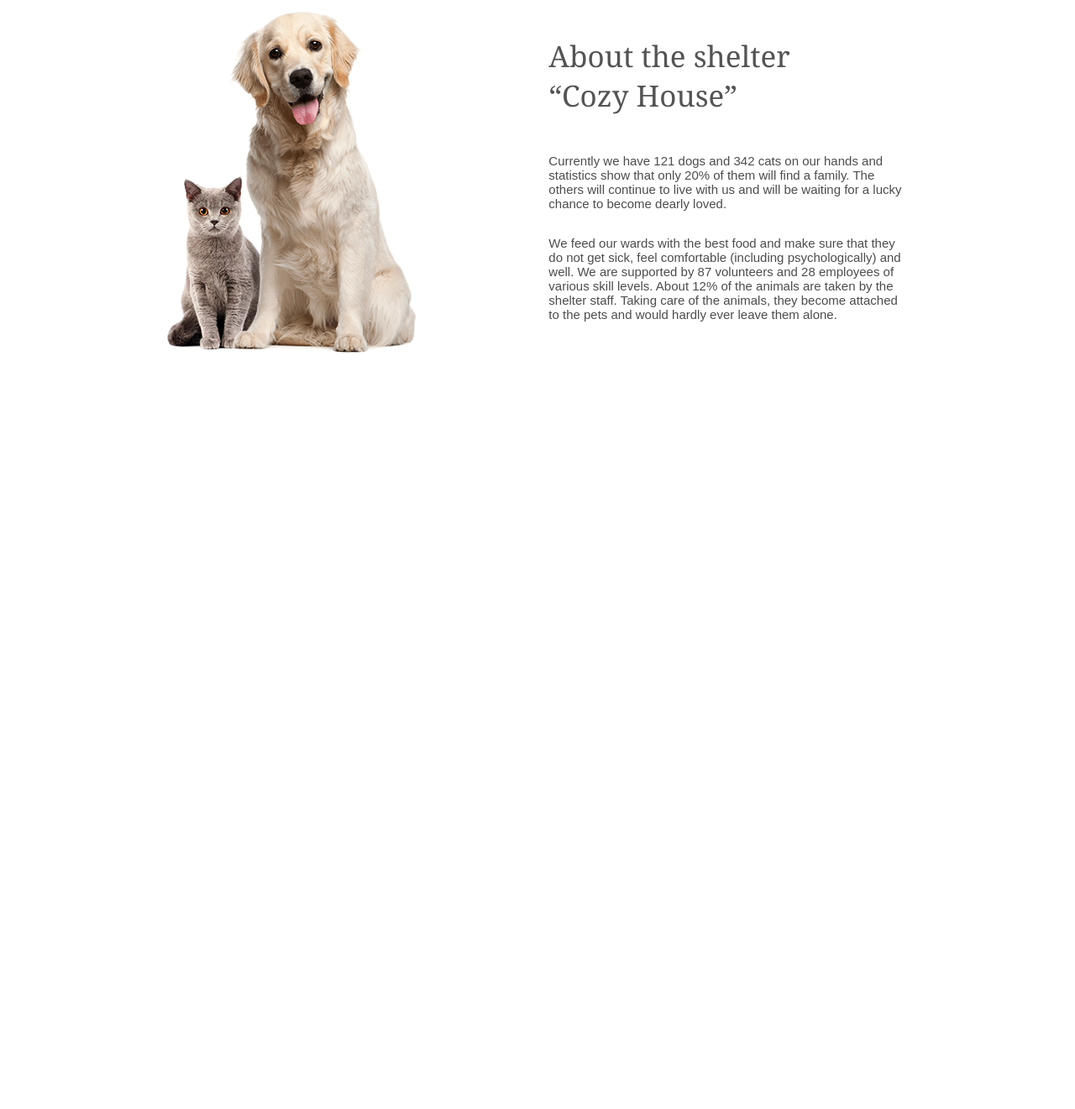
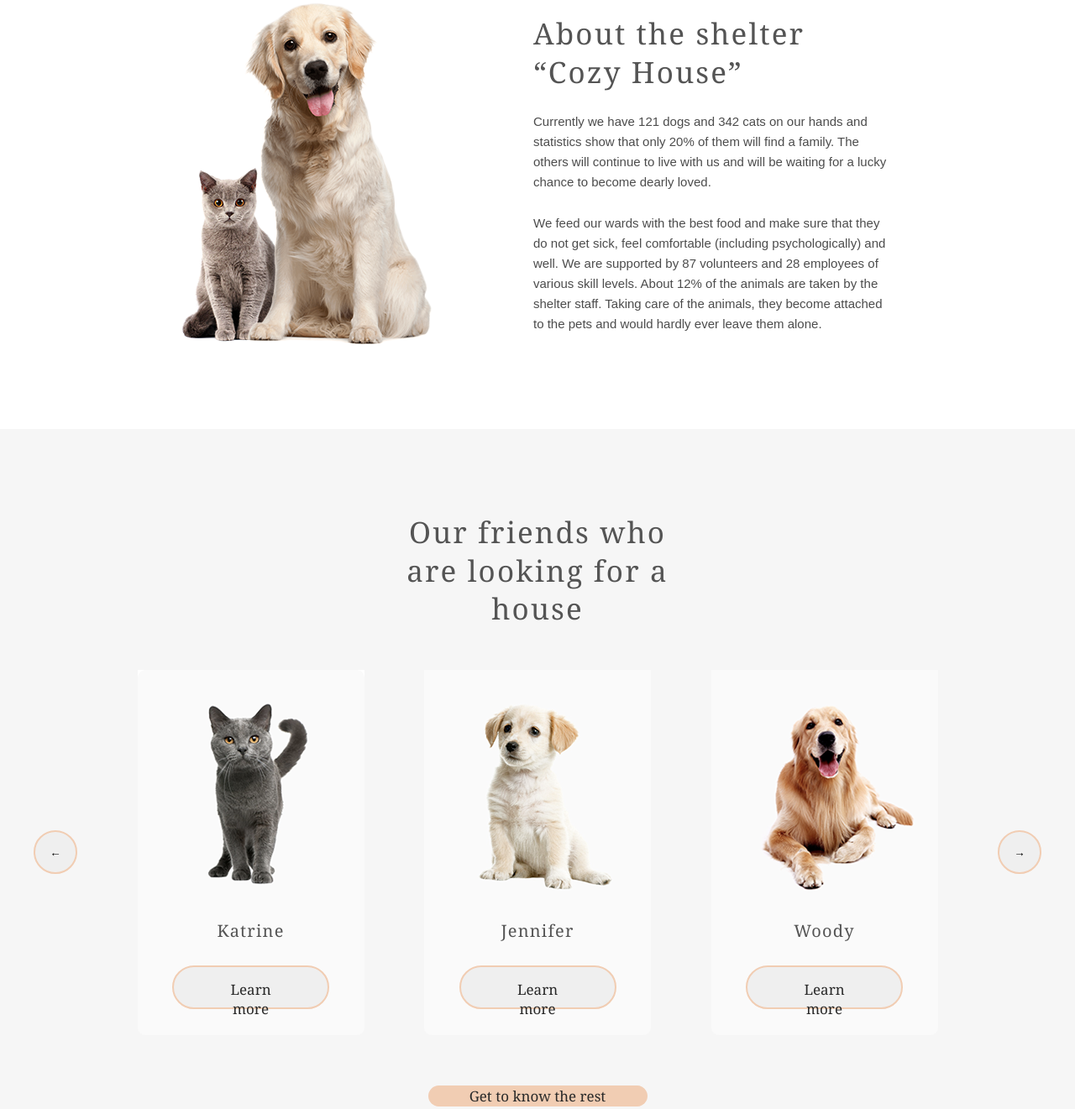
Before and after one commit to JUSTNOFEAR/rsschool-cv_stage0, a plain HTML site: page shelter/main 1280.html in a window 1280 px wide. Shown: the part 1015-2336 px from the top of the page at 84% size. Before the commit the page ends 1616 px from the top, so only its background shows below. Drawn offline with Linux system fonts and the light colour scheme.

Commit message:
feat: did about and pets slides

```diff
--- a/shelter/main 1280.html
+++ b/shelter/main 1280.html
@@ -20,30 +20,67 @@
                 <a class = "menu_options" href "@">Contacts</a>
             </div>
         </header>
-        <div class = "start_screen">
-            <div class = "start_screen_text">
-                <h2 class = "heading_ssc">Not only people <br>need a house</h2>
-                <p class = "subheading_ssc">We offer to give a chance to a little and nice puppy with an extremely wide and open heart.
+        <div class="start_screen_content">
+            <div class="content">
+                <h2 class="ssc_heading">Not only people need a house</h2>
+                <p class="ssc_subheading">We offer to give a chance to a little and nice puppy with an extremely wide and open heart.
                      He or she will love you more than anybody else in the world, you will see!</p>
-                <button class = "button_primary">Make a friend</button>
+                <button class="ssc_button">Make a friend</button>
             </div>
-            <img src="./images/start-screen-puppy.png">
+            <div class="picture_dog">
+                <img src="./images/start-screen-puppy.png">
+            </div>
         </div>
     </div>
     <main>
         <div class = "about">
-            <div class="about_content">
-                <img src="./images/about_pets.png">
-                <div class = "content">
-                    <h3 class = "heading_about">About the shelter <br>“Cozy House”</h3>
-                    <p  class = "subheading_about">Currently we have 121 dogs and 342 cats on our hands and statistics show that only 20% of them will find a family.
+            <div class = "about_content">
+                <div class = "about_pets">
+                    <img src="./images/about_pets.png">
+                </div>
+                <div class="content_txt">
+                    <h3 class = "ab_heading">About the shelter “Cozy House”</h3>
+                    <p class = "ab_subheading">Currently we have 121 dogs and 342 cats on our hands and statistics show that only 20% of them will find a family.
                          The others will continue to live with us and will be waiting for a lucky chance to become dearly loved.</p>
-                    <p  class="subheading_about">We feed our wards with the best food and make sure that they do not get sick, feel comfortable (including psychologically) and well.
-                         We are supported by 87 volunteers and 28 employees of various skill levels.
-                         About 12% of the animals are taken by the shelter staff. Taking care of the animals,
-                          they become attached to the pets and would hardly ever leave them alone.</p>
+                    <p class = "ab_subheading">We feed our wards with the best food and make sure that they do not get sick, feel comfortable (including psychologically) and well.
+                         We are supported by 87 volunteers and 28 employees of various skill levels. About 12% of the animals are taken by the shelter staff.
+                          Taking care of the animals, they become attached to the pets and would hardly ever leave them alone.</p>
                 </div>
             </div>
+        </div>
+
+        <div class="pets">
+            <div class="pets_content">
+                <h3 class="pets_heading">Our friends who <br>are looking for a house</h3>
+                <div class = "slider">
+
+                    <button class = "button_arrow">&#8592;</button>
+
+                    <div class="card">
+                        <img src="./images/card_1_cat.png">
+                        <div class="animal_names">Katrine</div>
+                        <button class="animal_buttons">Learn more</button>
+                    </div>
+
+                    <div class="card">
+                        <img src="./images/card_2_dog.png">
+                        <div class="animal_names">Jennifer</div>
+                        <button class="animal_buttons">Learn more</button>
+                    </div>
+
+                    <div class="card">
+                        <img src="./images/card_3_dog.png">
+                        <div class="animal_names">Woody</div>
+                        <button class="animal_buttons">Learn more</button>
+                    </div>
+
+                    <button class = "button_arrow">&#8594;</button>
+
+                </div>
+
+                <button class = "button_primary">Get to know the rest</button>
+            </div>
+
         </div>
     </main>
     <footer></footer>
--- a/shelter/style.css
+++ b/shelter/style.css
@@ -1,4 +1,4 @@
-
+/*header*/
 .head_nav_lay{
     display: flex;
     justify-content: space-between;
@@ -56,46 +56,237 @@
     text-underline-offset: 4px;
 
 }
+/**/
 
+
+/*start_screen*/
 .start_background{
     height: 908px;
     padding-top: 30px;
     background: linear-gradient(to bottom right,#5B483A,#211F20, #262425);
     background-image: url("./images/start-screen-background.png");
-
 }
 
-.start_screen{
-    display: flex;
+.start_screen_content{
+    position: relative;
     width: 1200px;
     height: 728px;
-    margin-top: 120px;
-
+    top: 90px;
+    left: 40px;
 }
 
-.start_screen_text{
-    display: flex;
-    flex-direction: column;
-    justify-content: center;
-    margin: 40px;
+.content{
+    position: absolute;
+    top: 163px;
 }
 
-.heading_ssc{
+.ssc_heading{
     font-family: Georgia;
+    color: #FFFFFF;
+    font-size: 44px;
     font-weight: 400;
-    font-size: 44px;
-    color: #FFFFFF;
-
+    line-height: 57.2px;
+    text-align: left;
+    width: 310px;
+    height: 114px;
+    margin-bottom: 42px;
 }
 
-.subheading_ssc{
+.ssc_subheading{
     font-family: Arial;
+    font-size: 15px;
     font-weight: 400;
-    font-size: 15px;
+    line-height: 24px;
+    text-align: left;
     color: #CDCDCD;
     width: 460px;
     height: 72px;
     margin-bottom: 42px;
+}
+
+.ssc_button{
+    padding: 15px, 45px, 15px, 45px;
+    background-color: #F1CDB3;
+    border: none;
+    border-radius: 100px;
+    width: 207px;
+    height: 52px;
+    font-family: Georgia;
+    font-weight: 400;
+    font-size: 17px;
+    color: #292929;
+}
+
+
+.picture_dog{
+    position: absolute;
+    width: 698px;
+    height: 728px;
+    left: 502px;
+    top: 30px;
+}
+/**/
+
+
+/*about*/
+.about{
+    position: relative;
+    width: 1280px;
+    height: 588px;
+}
+
+.about_content{
+    position: absolute;
+    width: 1200px;
+    height: 408px;
+    left: 40px;
+    top: 80px;
+}
+
+.about_pets{
+    position: absolute;
+    left: 175px;
+}
+
+.content_txt{
+    position: absolute;
+    width: 430px;
+    height: 380px;
+    left: 595px;
+    right: 175px;
+    bottom: 14px;
+}
+
+.ab_heading{
+    font-family: Georgia;
+    font-size: 35px;
+    font-weight: 400;
+    line-height: 45.5px;
+    letter-spacing: 0.06em;
+    text-align: left;
+    color: #545454;
+    margin-bottom: 25px;
+    margin-top: 0;
+}
+
+.ab_subheading{
+    margin-top: 25px;
+    font-family: Arial;
+    font-size: 15px;
+    font-weight: 400;
+    line-height: 24px;
+    text-align: left;
+    color: #4C4C4C;
+}
+/**/
+
+.pets{
+    position: relative;
+    width: 1280px;
+    height: 877px;
+    background-color: #F6F6F6;
+}
+
+.pets_content{
+    position: absolute;
+    display: flex;
+    flex-direction: column;
+    align-items: center;
+    justify-content: flex-start;
+    width: 1200px;
+    height: 697px;
+    bottom: 80px;
+    left: 40px;
+}
+
+.pets_heading{
+    font-family: Georgia;
+    font-size: 35px;
+    font-weight: 400;
+    line-height: 45.5px;
+    letter-spacing: 0.06em;
+    width: 400px;
+    height: 90;
+    margin-top: 0;
+    margin-bottom: 50px;
+    color: #545454;
+    text-align: center;
+}
+
+.card{
+    display: flex;
+    flex-direction: column;
+    justify-content: flex-start;
+    align-items: center;
+    width: 270px;
+    height: 435px;
+    background-color: #FAFAFA;
+    border-radius: 9px;
+}
+
+
+
+.animal_names{
+    font-family: Georgia;
+    font-size: 20px;
+    font-weight: 400;
+    line-height: 22.72px;
+    letter-spacing: 0.06em;
+    text-align: center;
+    color: #545454;
+    margin-top: 30px;
+    margin-bottom: 30px;
+}
+
+.animal_buttons{
+    width: 187px;
+    height: 52px;
+    padding: 15px 45px 15px 45px;
+    border-radius: 100px;
+    border-width: 2px ;
+    border-style: solid;
+    border-color: #F1CDB3;
+    font-family: Georgia;
+    font-weight: 400;
+    font-size: 17px;
+    color: #292929;
+    margin-bottom: 30px;
+}
+
+.animal_button_cen{
+    width: 187px;
+    height: 52px;
+    padding: 15px 45px 15px 45px;
+    border-radius: 100px;
+    border-width: 2px ;
+    border-style: solid;
+    border-color: #F1CDB3;
+    font-family: Georgia;
+    font-weight: 400;
+    font-size: 17px;
+    color: #292929;
+    margin-bottom: 30px;
+}
+
+.slider{
+    display: flex;
+    justify-content: space-between;
+    align-items: center;
+    width: 1200px;
+    height: 435px;
+}
+
+.button_arrow{
+    display: flex;
+    align-items: center;
+    justify-content: center;
+    width: 52px;
+    height: 52px;
+    padding: 23px 19px 23px 19px;
+    border-radius: 100px;
+    border-width: 2px ;
+    border-style: solid;
+    border-color: #F1CDB3;
 
 }
 
@@ -104,56 +295,14 @@
     background-color: #F1CDB3;
     border: none;
     border-radius: 100px;
+    width: 261px;
+    height: 52px;
     font-family: Georgia;
     font-weight: 400;
     font-size: 17px;
     color: #292929;
-    width: 207px;
-    height: 52px;
+    margin-top: 60px;
 }
-
-.about{
-
-    width: 1280px;
-    height: 588px;
-}
-
-.about_content{
-    display: flex;
-    justify-content: space-evenly;
-    width: 1200px;
-    height: 408px;
-    margin: 90px 40px;
-}
-
-.content{
-    display: flex;
-    flex-direction: column;
-    justify-content: center;
-    align-items: baseline;
-    width: 430px;
-    height: 380px;
-
-}
-
-.heading_about{
-
-    font-family: Georgia;
-    font-weight: 400;
-    font-size: 35px;
-    color: #545454;
-    width: 370px;
-    height: 90px;
-}
-
-.subheading_about{
-    font-family: Arial;
-
-    font-weight: 400;
-    font-size: 15px;
-    color: #4C4C4C;
-}
-
 
 body{
     max-width: 1280px;
```
Also changed, not shown: shelter/images/card_1_cat.png (added), shelter/images/card_2_dog.png (added), shelter/images/card_3_dog.png (added).
